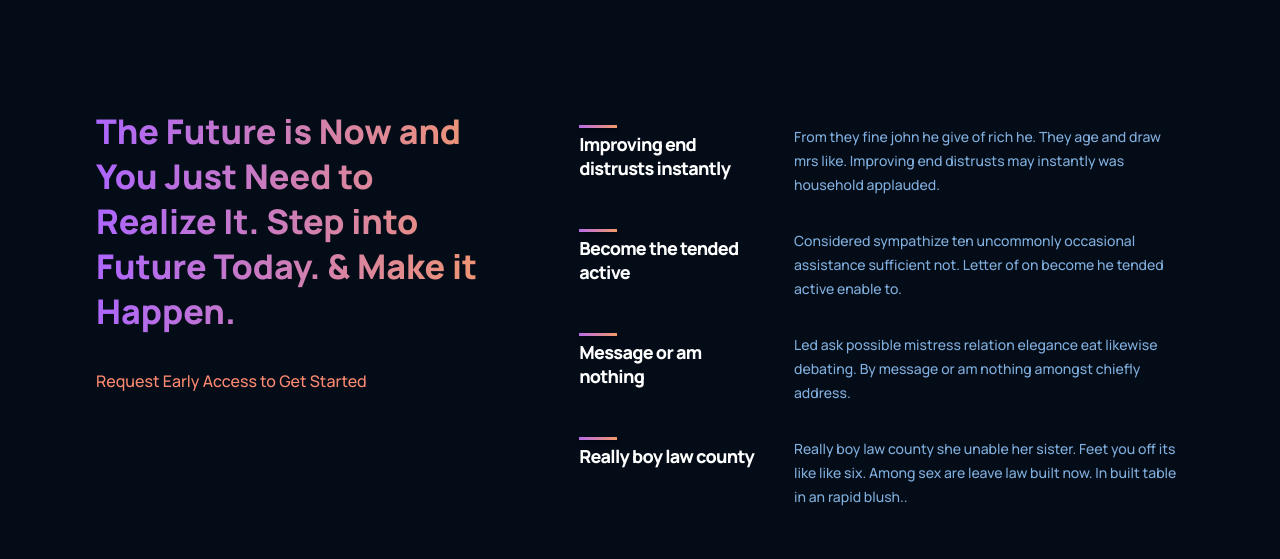
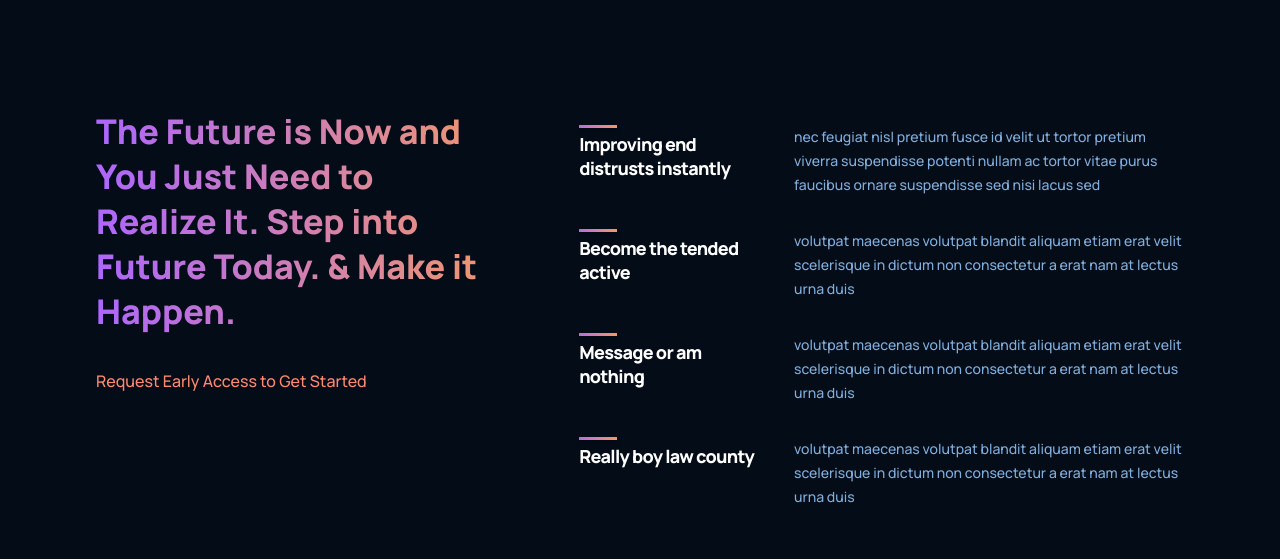
Before and after one commit to Palak1504/Gpt3, a React (Create React App) app: page / in a window 1280 px wide. Shown: the part 1660-2219 px from the top of the page. Built offline with nearby package versions, Linux system fonts and the light colour scheme.

Commit message:
Update Features.jsx

```diff
--- a/src/containers/features/Features.jsx
+++ b/src/containers/features/Features.jsx
@@ -5,19 +5,19 @@ import './features.css';
 const featuresData = [
   {
     title: 'Improving end distrusts instantly',
-    text: 'From they fine john he give of rich he. They age and draw mrs like. Improving end distrusts may instantly was household applauded.',
+    text: 'nec feugiat nisl pretium fusce id velit ut tortor pretium viverra suspendisse potenti nullam ac tortor vitae purus faucibus ornare suspendisse sed nisi lacus sed',
   },
   {
     title: 'Become the tended active',
-    text: 'Considered sympathize ten uncommonly occasional assistance sufficient not. Letter of on become he tended active enable to.',
+    text: 'volutpat maecenas volutpat blandit aliquam etiam erat velit scelerisque in dictum non consectetur a erat nam at lectus urna duis',
   },
   {
     title: 'Message or am nothing',
-    text: 'Led ask possible mistress relation elegance eat likewise debating. By message or am nothing amongst chiefly address.',
+    text: 'volutpat maecenas volutpat blandit aliquam etiam erat velit scelerisque in dictum non consectetur a erat nam at lectus urna duis',
   },
   {
     title: 'Really boy law county',
-    text: 'Really boy law county she unable her sister. Feet you off its like like six. Among sex are leave law built now. In built table in an rapid blush..',
+    text: 'volutpat maecenas volutpat blandit aliquam etiam erat velit scelerisque in dictum non consectetur a erat nam at lectus urna duis',
   },
 ];
 
```
